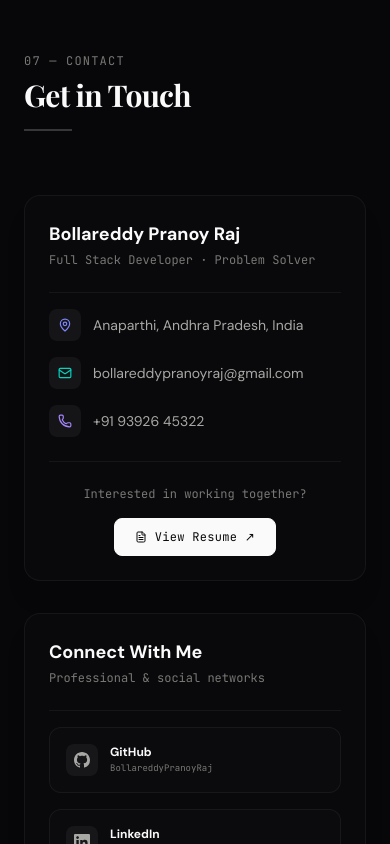
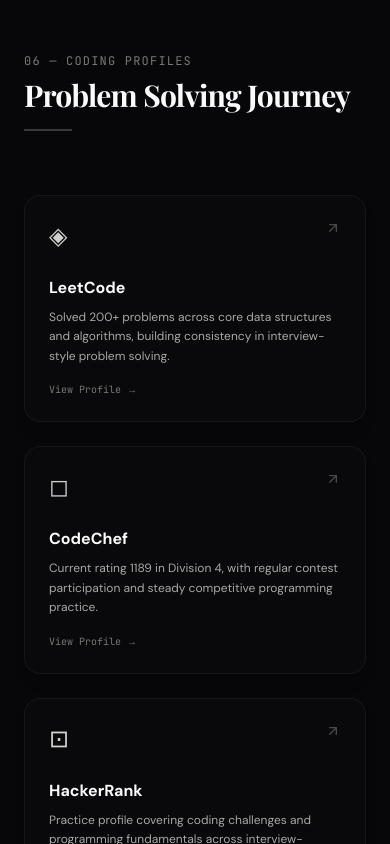
Before and after one commit to BollareddyPranoyRaj/Portfolio, a Next.js app: page / in a window 390 px wide. Shown: the part 5780-6624 px from the top of the page. Built offline with nearby package versions, Linux system fonts and the light colour scheme.

Commit message:
feat: add Profiles.js to Next.js project

```diff
--- /dev/null
+++ b/src/components/Profiles.js
@@ -0,0 +1,85 @@
+"use client";
+import React from "react";
+import { ArrowUpRight } from "lucide-react";
+
+export default function Profiles() {
+  const profiles = [
+    {
+      platform: "LeetCode",
+      details: "Solved 200+ problems across core data structures and algorithms, building consistency in interview-style problem solving.",
+      link: "https://leetcode.com/u/PranoyRaj/",
+      icon: "◈",
+      color: "hover:border-amber-500/30 group-hover:text-amber-400",
+    },
+    {
+      platform: "CodeChef",
+      details: "Current rating 1189 in Division 4, with regular contest participation and steady competitive programming practice.",
+      link: "https://www.codechef.com/users/reddypranoyraj",
+      icon: "◻",
+      color: "hover:border-emerald-500/30 group-hover:text-emerald-400",
+    },
+    {
+      platform: "HackerRank",
+      details: "Practice profile covering coding challenges and programming fundamentals across interview-focused tracks.",
+      link: "https://www.hackerrank.com/profile/bollareddyprano1",
+      icon: "⊡",
+      color: "hover:border-green-500/30 group-hover:text-green-400",
+    },
+    {
+      platform: "Codeforces",
+      details: "Competitive programming profile focused on improving speed, accuracy, and contest-level problem solving.",
+      link: "https://codeforces.com/profile/BollareddyPranoyRaj",
+      icon: "◎",
+      color: "hover:border-blue-500/30 group-hover:text-blue-400",
+    },
+  ];
+
+  return (
+    <section id="profiles" className="py-24 px-6 relative z-10">
+      <div className="max-w-5xl mx-auto">
+        {/* Section Header */}
+        <div className="mb-16">
+          <span className="font-mono text-xs text-gray-500 uppercase tracking-widest block mb-2">
+            06 — Coding Profiles
+          </span>
+          <h2 className="font-display font-bold text-3xl md:text-5xl text-white tracking-tight mb-4">
+            Problem Solving Journey
+          </h2>
+          <div className="w-12 h-[2px] bg-white/20" />
+        </div>
+
+        {/* Profiles Grid */}
+        <div className="grid grid-cols-1 sm:grid-cols-2 lg:grid-cols-4 gap-6">
+          {profiles.map((profile, index) => (
+            <a
+              key={index}
+              href={profile.link}
+              target="_blank"
+              rel="noopener noreferrer"
+              className={`group bg-white/[0.01] hover:bg-white/[0.02] border border-white/5 rounded-2xl p-6 transition-all duration-300 hover:-translate-y-1 shadow-lg flex flex-col justify-between min-h-[220px] ${profile.color}`}
+            >
+              <div>
+                <div className="flex justify-between items-start mb-6">
+                  <div className="text-2xl transition-colors">
+                    {profile.icon}
+                  </div>
+                  <ArrowUpRight size={16} className="text-gray-600 group-hover:text-white transition-colors" />
+                </div>
+                <h3 className="text-white text-base font-bold font-body mb-2 group-hover:text-white transition-colors">
+                  {profile.platform}
+                </h3>
+                <p className="text-gray-400 text-xs leading-relaxed">
+                  {profile.details}
+                </p>
+              </div>
+
+              <div className="mt-4 font-mono text-[10px] text-gray-500 group-hover:text-white transition-colors">
+                View Profile →
+              </div>
+            </a>
+          ))}
+        </div>
+      </div>
+    </section>
+  );
+}
```
